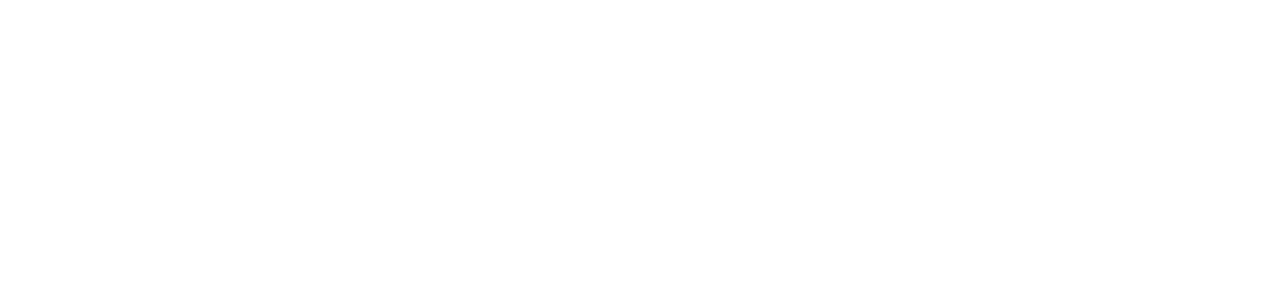
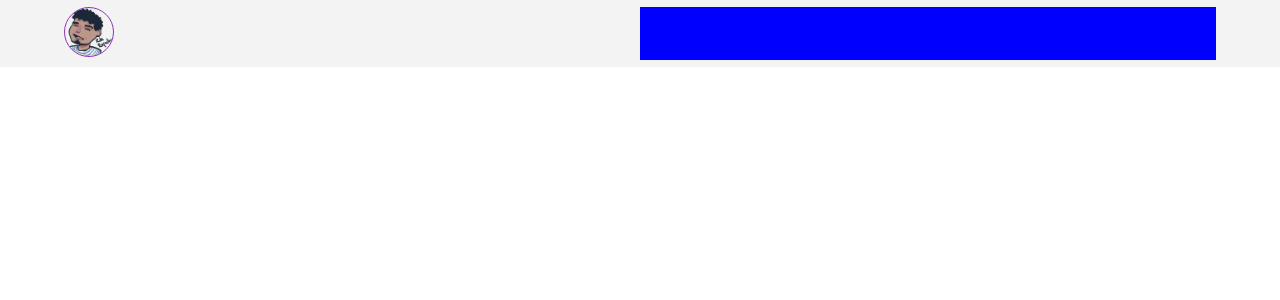
Before and after one commit to Rodevp/portfolio-rodevp, a React (Vite) app in the folder web/: page / in a window 1280 px wide. Shown: the top 300 px of the page. Built offline with nearby package versions, Linux system fonts and the light colour scheme.

Commit message:
creando estructura del header

```diff
--- a/web/src/App.jsx
+++ b/web/src/App.jsx
@@ -1,8 +1,10 @@
+import Header from './header/Header.jsx'
+
 function App() {
 
   return (
     <>
-
+      <Header />
     </>
   )
 }
--- /dev/null
+++ b/web/src/header/Header.jsx
@@ -0,0 +1,17 @@
+import headerClasses from './css/header.module.css'
+import logo from '../images/logo_rodevp.png'
+
+function Header() {
+  return (
+    <header className={headerClasses.header}>
+        <div className={headerClasses.content__img}>
+            <img src={logo} alt="image of logo" />
+        </div>
+        <div className={headerClasses.content__nav}>
+
+        </div>
+    </header>
+  )
+}
+
+export default Header
--- /dev/null
+++ b/web/src/header/css/header.module.css
@@ -0,0 +1,25 @@
+.header {
+    font-family: var(--font);
+    background-color: var(--background);
+    display: flex;
+    justify-content: center;
+    padding: 0.5em 0;
+    position: sticky;
+    top: 0;
+}
+
+.content__img {
+    width: 45%;
+}
+
+.content__img img {
+    width: 50px;
+    height: 50px;
+    border-radius: 50%;
+    border: 1px solid var(--color-purple-border-card);
+}
+
+.content__nav {
+    width: 45%;
+    background-color: blue;
+}
```
